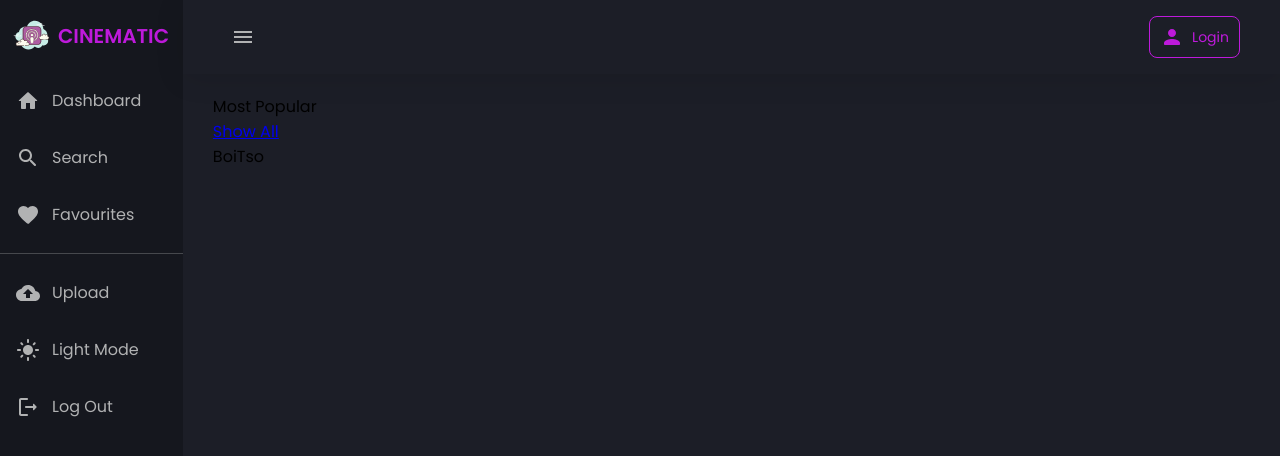
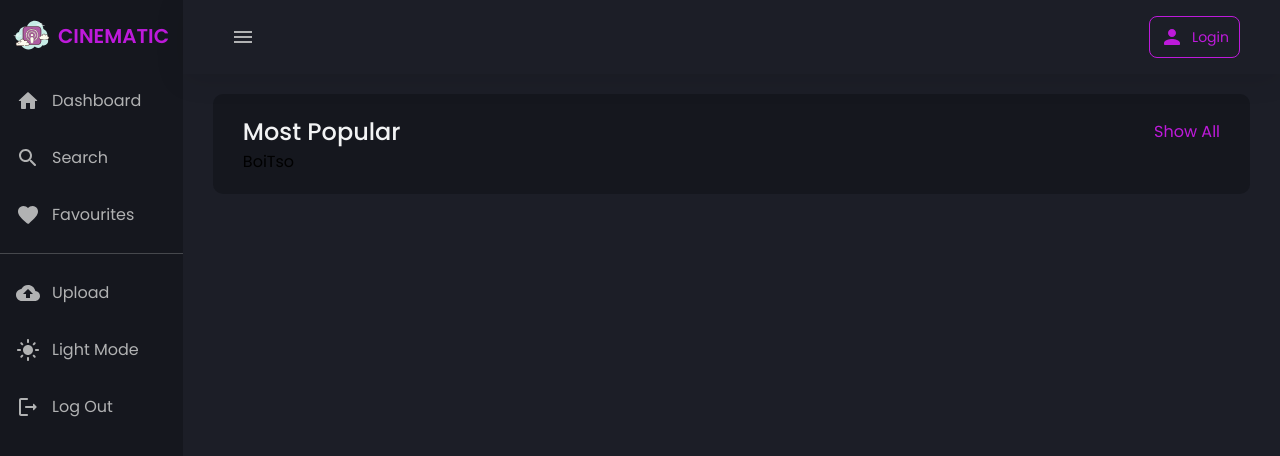
Before and after one commit to boikhutsodev/BOIMOK510_BCL2401_GroupA_Boikhutso-Mokoka_DJS11, a React (Vite) app: page / in a window 1280 px wide. Shown: the top 456 px of the page. Built offline with nearby package versions, Linux system fonts and the light colour scheme.

Commit message:
Updated styles for FilterContainer, Topic, and Span components in Dashboard

```diff
--- a/src/pages/Dashboard.jsx
+++ b/src/pages/Dashboard.jsx
@@ -14,9 +14,32 @@ const DashboardMain = styled.div`
   padding: 6px 10px;
   }
 `;
-const FilterContainer = styled.div``;
-const Topic = styled.div``;
-const Span = styled.div``;
+const FilterContainer = styled.div`
+  display: flex;
+  flex-direction: column;
+  background-color: ${({ theme }) => theme.bg};
+  border-radius: 10px;
+  padding: 20px 30px;
+`;
+const Topic = styled.div`
+  color: ${({ theme }) => theme.text_primary};
+  font-size: 24px;
+  font-weight: 500;
+  display: flex;
+  justify-content: space-between;
+  align-items: center;
+  @media (max-width: 768px) {
+    font-size: 18px;
+  }
+`;
+const Span = styled.div`
+  color: ${({ theme }) => theme.primary};
+  font-size: 16px;
+  font-weight: 400;
+  @media (max-width: 768px) {
+    font-size: 14px;
+  }
+`;
 const Podcast = styled.div``;
 
 const Dashboard = () => {
@@ -25,7 +48,10 @@ const Dashboard = () => {
       <FilterContainer>
         <Topic>
           Most Popular
-          <Link>
+          <Link
+            to={`/showpodcasts/mostpopular`}
+            style={{ textDecoration: "none" }}
+          >
             <Span>Show All</Span>
           </Link>
         </Topic>
```
